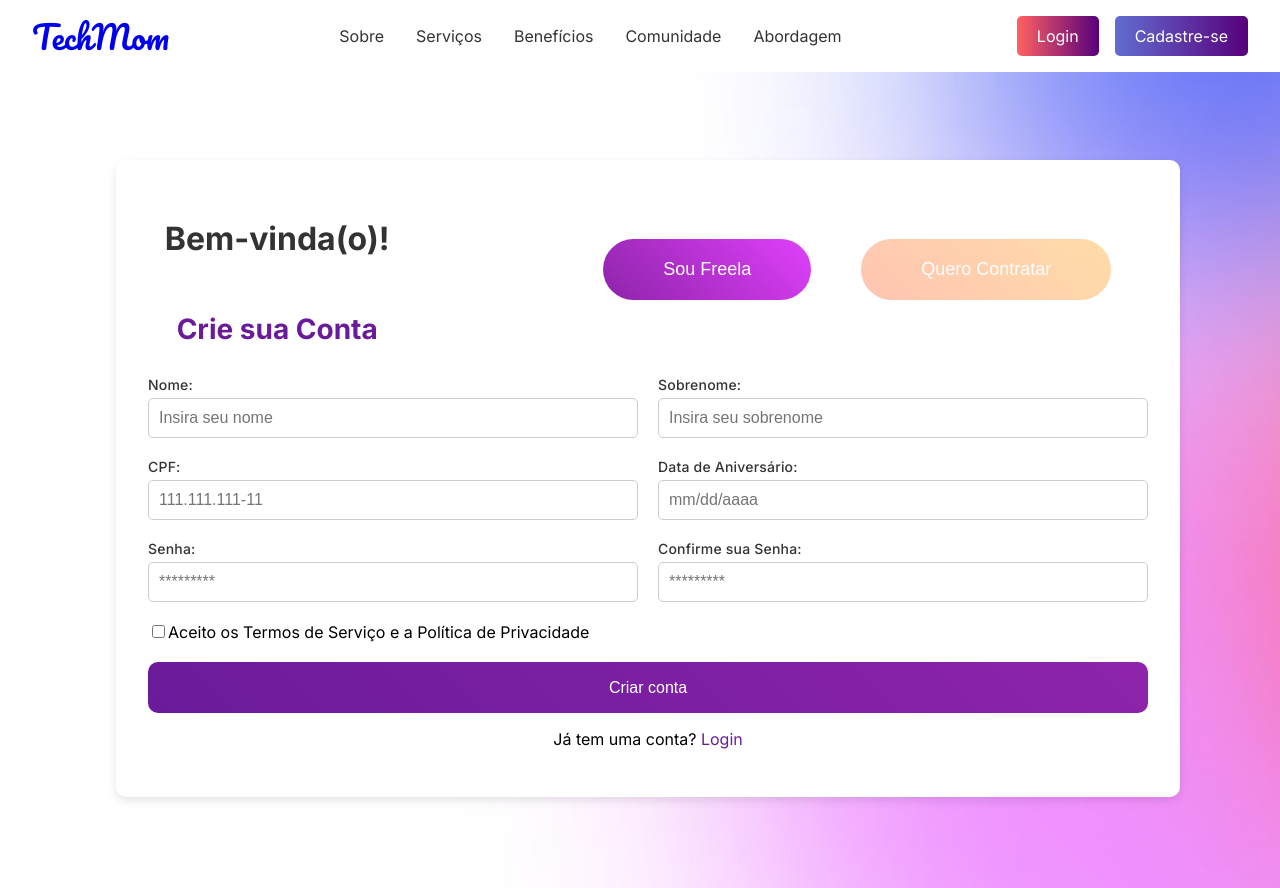
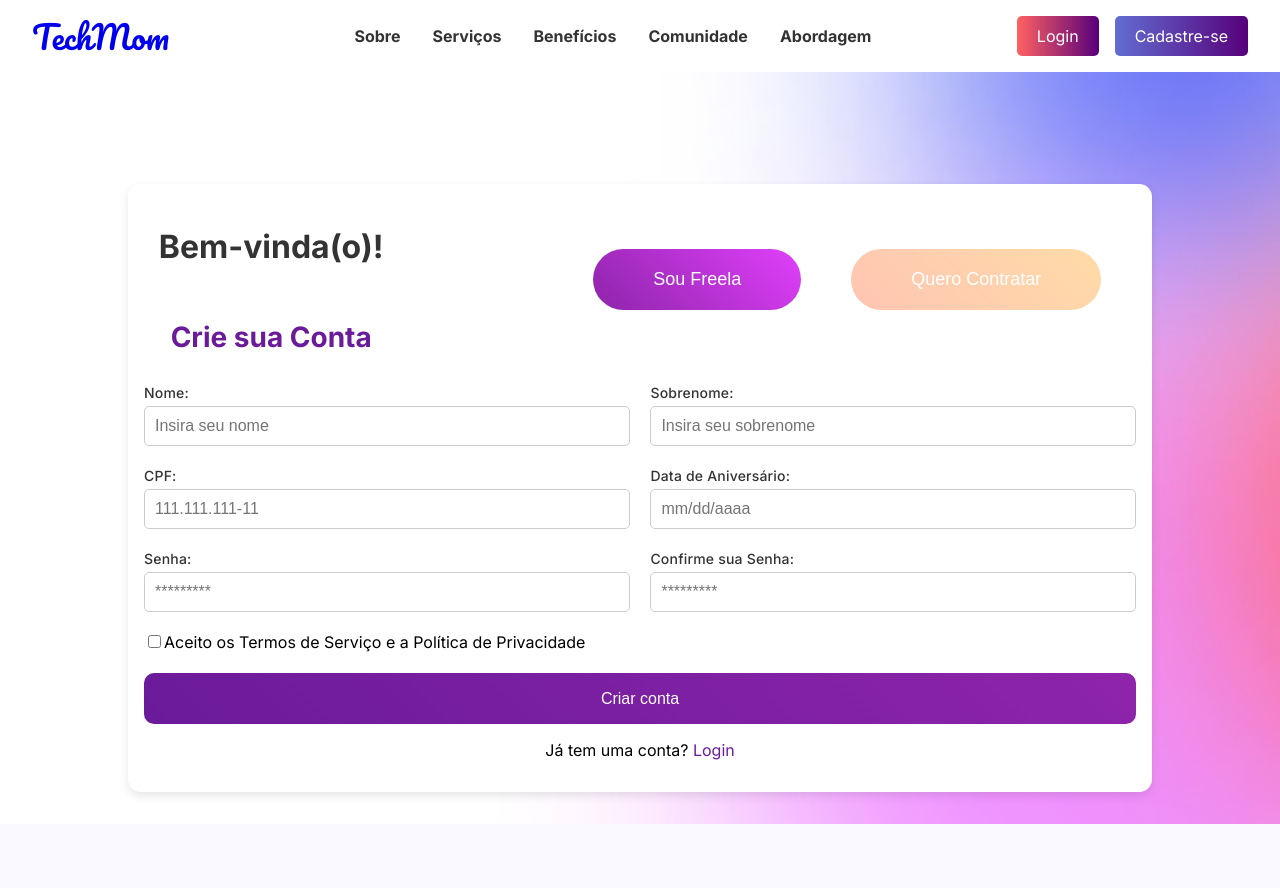
Before and after one commit to Arthur5502/Tech-Moms, a React (Create React App) app: page /signup in a window 1280 px wide. After the commit the page ends 824 px from the top, so only its background shows below. Built offline with nearby package versions, Linux system fonts and the light colour scheme.

Commit message:
New updates sign-up

```diff
--- a/src/App.js
+++ b/src/App.js
@@ -8,8 +8,8 @@ import './styles/Global.css';
 import Carousel from './components/Home/Carousel';
 import CommunitySection from './components/Home/CommunitySection';
 import About from './components/Home/About';
-import DashboardUsuario from './pages/DashBoardUsuario';
-import DashboardEmpresa from './pages/DashBoardEmpresa';
+import DashboardUsuario from './pages/DashboardUsuario';
+import DashboardEmpresa from './pages/DashboardEmpresa';
 import NavbarUsuario from './components/DashboardUsuario/NavbarUsuario';
 import NavbarBusiness from './components/DashboardEmpresa/NavbarBusiness';
 import UserProfile from './components/DashboardUsuario/UserProfile';
--- a/src/styles/Home/Navbar.css
+++ b/src/styles/Home/Navbar.css
@@ -20,16 +20,13 @@
 .navbar-logo {
   display: flex;
   align-items: center;
-  width: 92px;
+  width: auto;
   height: 35px;
-  flex-shrink: 0;
   color: #000;
   text-align: center;
   font-family: 'Pacifico';
   font-size: 32px;
-  font-style: normal;
   font-weight: 400;
-  line-height: normal;
 }
 
 .navbar-menu {
@@ -38,11 +35,13 @@
   margin: 0;
   justify-content: center;
   flex-grow: 1;
+  font-family: 'Inter';
 }
 
 .navbar-menu li {
   margin: 0 1rem;
-  font-family: 'Inter', sans-serif;
+  font-weight: bold;
+  font-family: 'Inter';
 }
 
 .navbar-cadastrar {
@@ -55,8 +54,9 @@
 
 .navbar-menu a {
   text-decoration: none;
-    color: #333;
-    transition: color 0.3s;
+  color: #333;
+  transition: color 0.3s;
+  font-family: 'Inter';
 }
 
 .navbar-menu a:hover {
@@ -71,6 +71,7 @@
   padding: 10px 20px;
   cursor: pointer;
   transition: background-color 0.3s;
+  font-family: 'Inter';
 }
 
 .navbar-cadastro {
@@ -81,12 +82,23 @@
   padding: 10px 20px;
   cursor: pointer;
   transition: background-color 0.3s;
+  font-family: 'Inter';
 }
 
 .navbar-login:hover {
   background-color: #ee0979;
 }
 
-html {
-  scroll-behavior: smooth;
+/* Responsividade para 900px */
+@media screen and (max-width: 900px) {
+  .navbar-menu {
+    display: none; /* Esconde o menu em telas menores */
+  }
 }
+
+/* Responsividade para 600px */
+@media screen and (max-width: 600px) {
+  .navbar-menu {
+    display: none; /* Esconde o menu em telas menores */
+  }
+}
--- a/src/styles/Home/Signup.css
+++ b/src/styles/Home/Signup.css
@@ -10,8 +10,8 @@ body {
   justify-content: space-between;
   align-items: center;
   width: 100%;
-  height: 100dvh;
-  padding: 1dvh;
+  min-height: 90dvh;
+  padding: 1rem 0;
   background-image: url(../../assets/Home/Background_signup.jpg);
   background-size: cover;
   background-position: center;
@@ -22,7 +22,7 @@ body {
   justify-content: space-between;
   align-items: center;
   width: 100%;
-  padding: 20px 40px;
+  padding: 1.2rem 2.2rem;
   background-color: white;
   box-shadow: 0 2px 5px rgba(0, 0, 0, 0.1);
 }
@@ -95,11 +95,11 @@ body {
 }
 .signup-form {
   background-color: white;
-  padding: 2rem;
-  border-radius: 10px;
+  padding: 1rem;
+  border-radius: 0.8rem;
   box-shadow: 0px 4px 10px rgba(0, 0, 0, 0.1);
-  max-width: 1000px;
-  margin: 5rem auto;
+  max-width: 62rem;
+  margin: 6rem auto;
   width: 100%;
   margin-bottom: auto;
 }
@@ -124,7 +124,7 @@ body {
   display: flex;
   justify-content: center;
   align-items: center;
-  margin-bottom: 30px;
+  margin-bottom: 1.6rem;
   gap: 50px;
   padding: 20px;
 }
@@ -155,12 +155,12 @@ body {
 .form {
   display: flex;
   flex-direction: column;
-  gap: 20px;
+  gap: 1.3rem;
 }
 
 .form-row {
   display: flex;
-  gap: 20px;
+  gap: 1.3rem;
 }
 
 .form-group {
@@ -248,14 +248,14 @@ body {
   opacity: 0.4;
 }
 
-@media (max-width: 900px) {
+@media (max-width: 600px) {
   .signup-container {
     flex-direction: column;
     align-items: center;
   }
 
   .left-side-image {
-    display: none;
+    display: grig;
   }
 
   .signup-form {
```
Also changed, not shown: src/components/Home/ApproachSection.js (line endings or trailing spaces).
